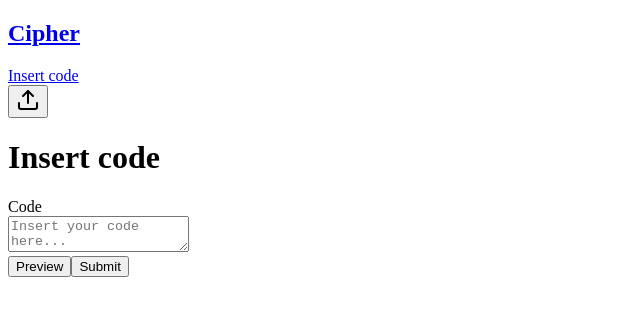
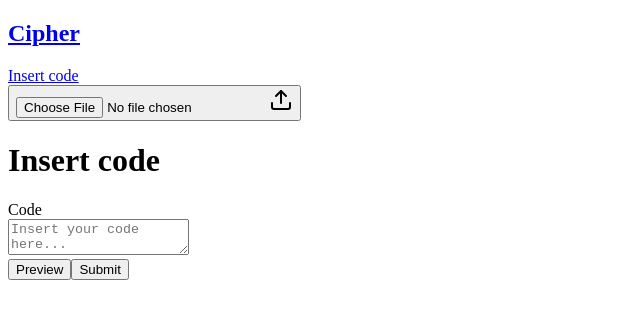
Before and after one commit to aod/cipher, a Next.js app: page /insert in a window 1280 px wide. Shown: the top 318 px of the page, without its empty margins (0-640 px from the left). Built offline with nearby package versions, Linux system fonts and the light colour scheme.

Commit message:
Add file upload

```diff
--- a/components/button.tsx
+++ b/components/button.tsx
@@ -32,7 +32,7 @@ export default function Button(props: PropsWithChildren<ButtonProps>) {
     <Wrapper {...wrapperArgs}>
       <Btn
         className={clsx(
-          "group bg-black text-xs lg:text-base text-white border-2 px-5 py-2 lg:py-3 lg:px-7 rounded-full font-semibold tracking-wide focus:bg-white focus:text-black focus:border-black outline-2 focus:outline focus:outline-white h-10 lg:h-12 flex justify-center items-center cursor-pointer focus:z-10",
+          "group bg-black text-xs lg:text-base text-white border-2 border-[#999] px-5 py-2 lg:py-3 lg:px-7 rounded-full font-semibold tracking-wide focus:bg-white focus:text-black focus:border-black outline-2 focus:outline focus:outline-white h-10 lg:h-12 flex justify-center items-center cursor-pointer focus:z-10",
           props.position === "left" &&
             "rounded-r-none pr-2.5 lg:pr-6 relative -right-px focus:right-px",
           props.position === "right" &&
--- a/components/header.tsx
+++ b/components/header.tsx
@@ -9,7 +9,7 @@ export default function Header() {
   const link = useLinkData();
 
   return (
-    <header className="h-24 lg:h-28 bg-black px-4 lg:px-8 flex justify-between items-center border-b border-white/60">
+    <header className="h-24 lg:h-28 bg-black px-4 lg:px-8 flex justify-between items-center border-b border-[#777]">
       <Link href="/">
         <a className="font-serif text-2xl lg:text-4xl text-white font-bold tracking-wide cursor-pointer">
           <h1>Cipher</h1>
--- a/components/upload.tsx
+++ b/components/upload.tsx
@@ -1,16 +1,59 @@
 import { Upload as UploadIcon } from "lucide-react";
+import { useRef } from "react";
 
 import Button from "./button";
+import Spinner from "./spinner";
+
+import useUploadCode from "../hooks/useUploadCode";
 
 export default function Upload() {
+  const { isUploading, uploadCode, error } = useUploadCode();
+
+  const fileUploadRef = useRef<HTMLInputElement>(null);
+
+  function triggerFileExplorer() {
+    if (isUploading) return;
+    fileUploadRef.current.click();
+  }
+
+  function onFileChange() {
+    if (!fileUploadRef.current.files.length) return;
+    const reader = new FileReader();
+    reader.addEventListener("load", (event) => {
+      uploadCode(event.target.result.toString());
+    });
+    reader.readAsText(fileUploadRef.current.files[0]);
+  }
+
   return (
-    <div className="flex">
-      <Button position="left" href="/insert">
+    <div className="flex relative">
+      <Button position="left" href="/insert" disabled={true}>
         Insert code
       </Button>
-      <Button resize position="right">
-        <UploadIcon className="w-4 h-4 lg:w-5 lg:h-5" />
+      <Button
+        resize
+        position="right"
+        onClick={triggerFileExplorer}
+        disabled={isUploading}
+      >
+        <input
+          type="file"
+          className="hidden"
+          ref={fileUploadRef}
+          onChange={onFileChange}
+          disabled={isUploading}
+        />
+        {isUploading ? (
+          <Spinner />
+        ) : (
+          <UploadIcon className="w-4 h-4 lg:w-5 lg:h-5" />
+        )}
       </Button>
+      {error && (
+        <span className="text-xs text-red-400 block mt-2 absolute -bottom-4">
+          {error}
+        </span>
+      )}
     </div>
   );
 }
--- /dev/null
+++ b/hooks/useUploadCode.ts
@@ -0,0 +1,32 @@
+import { useRouter } from "next/router";
+import { useState } from "react";
+
+import { upload } from "../lib/api/upload";
+import { sleep } from "../lib/util/promise";
+
+export default function useUploadCode() {
+  const [isUploading, setIsUploading] = useState(false);
+  const [error, setError] = useState<string | null>(null);
+
+  const router = useRouter();
+
+  async function uploadCode(code: string) {
+    if (isUploading) return;
+    setIsUploading(true);
+
+    try {
+      const [result] = await Promise.allSettled([upload(code), sleep(800)]);
+
+      if (result.status === "rejected") {
+        throw result.reason;
+      } else {
+        router.push("/" + result.value.slug);
+      }
+    } catch (e) {
+      setError("Error! Something went wrong...");
+      setIsUploading(false);
+    }
+  }
+
+  return { isUploading, uploadCode, error };
+}
--- a/pages/insert.tsx
+++ b/pages/insert.tsx
@@ -1,12 +1,13 @@
 import clsx from "clsx";
 import dynamic from "next/dynamic";
 import Head from "next/head";
-import { useRouter } from "next/router";
 import { FormEvent, Suspense, useState } from "react";
 
 import Button from "../components/button";
 import Layout from "../components/layout";
 import Spinner from "../components/spinner";
+
+import useUploadCode from "../hooks/useUploadCode";
 
 const DynamicSyntaxHighlighter = dynamic(
   () => import("../components/syntax-highlighter"),
@@ -15,34 +16,15 @@ const DynamicSyntaxHighlighter = dynamic(
   }
 );
 
-import { upload } from "../lib/api/upload";
-import { sleep } from "../lib/util/promise";
+export default function InsertPage() {
+  const { isUploading, uploadCode, error } = useUploadCode();
 
-export default function InsertPage() {
   const [source, setSource] = useState("");
   const [previewCode, setPreviewCode] = useState(false);
-  const [isUploading, setIsUploading] = useState(false);
-  const [error, setError] = useState<string | null>(null);
 
-  const router = useRouter();
-
-  async function uploadCode(event: FormEvent<HTMLFormElement>) {
+  function onFormSubmit(event: FormEvent<HTMLFormElement>) {
     event.preventDefault();
-    if (isUploading) return;
-    setIsUploading(true);
-
-    try {
-      const [result] = await Promise.allSettled([upload(source), sleep(800)]);
-
-      if (result.status === "rejected") {
-        throw result.reason;
-      } else {
-        router.push("/" + result.value.slug);
-      }
-    } catch (e) {
-      setError("Error! Something went wrong...");
-      setIsUploading(false);
-    }
+    uploadCode(source);
   }
 
   return (
@@ -51,10 +33,10 @@ export default function InsertPage() {
         <title>Insert code - Cipher</title>
       </Head>
       <Layout>
-        <div className="bg-zinc-900 min-h-full px-4 lg:px-8 pt-8">
+        <div className="bg-[#111] min-h-full px-4 lg:px-8 pt-8">
           <div className="xl:container xl:mx-auto">
             <h1 className="text-white text-xl lg:text-2xl">Insert code</h1>
-            <form onSubmit={uploadCode} className="pt-6 space-y-4">
+            <form onSubmit={onFormSubmit} className="pt-6 space-y-4">
               <div className="flex flex-col gap-2 items-start">
                 <label htmlFor="code" className="text-white">
                   Code
@@ -67,7 +49,7 @@ export default function InsertPage() {
                   )}
                   <textarea
                     className={clsx(
-                      "w-full h-full p-1 rounded-md bg-black text-white focus:outline focus:outline-white outline-2 border-2 border-white focus:border-black focus:p-1 focus:bg-[#333] focus:text-white font-iosevka",
+                      "w-full h-full p-1 rounded-md bg-black text-white focus:outline focus:outline-white outline-2 border-2 border-[#999] focus:border-black focus:p-1 focus:bg-[#333] focus:text-white font-iosevka",
                       previewCode && "hidden"
                     )}
                     placeholder="Insert your code here..."
```
